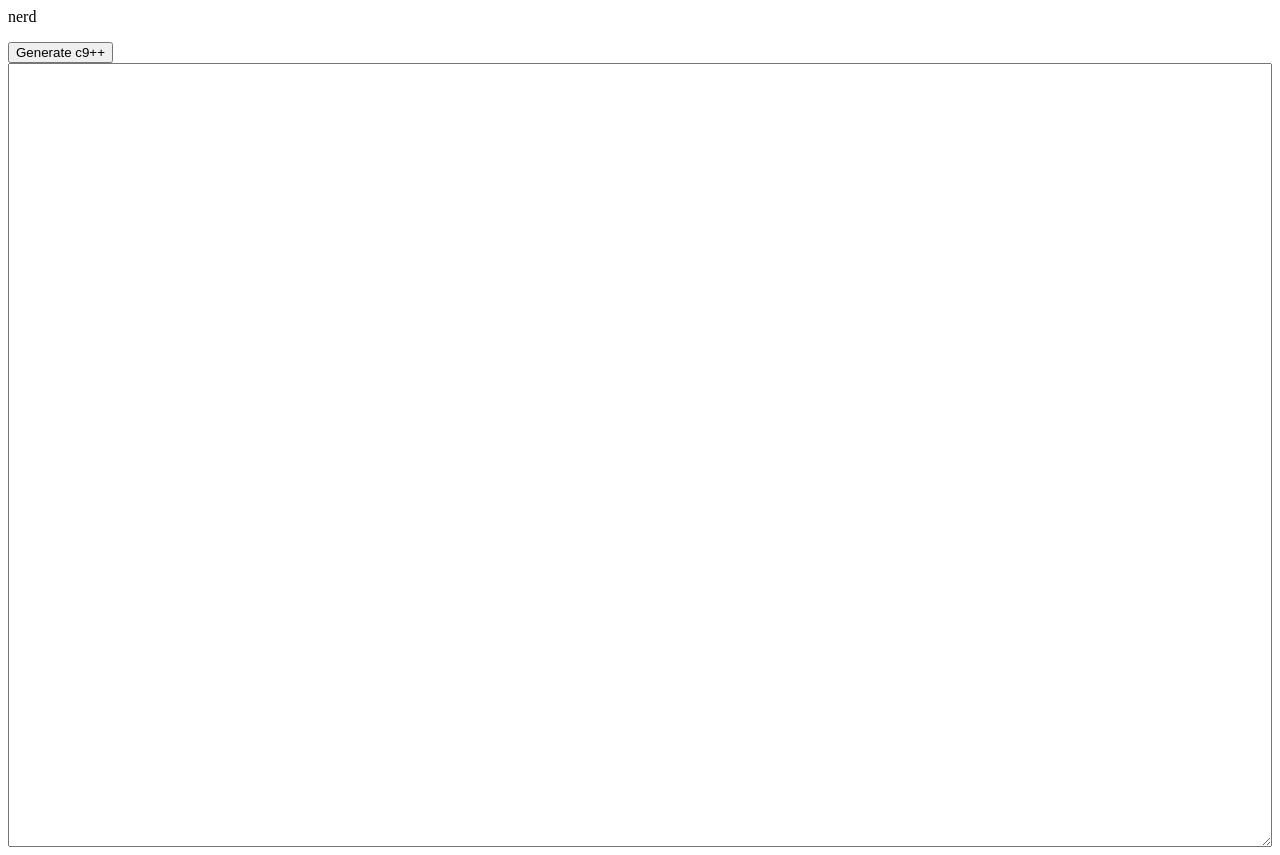
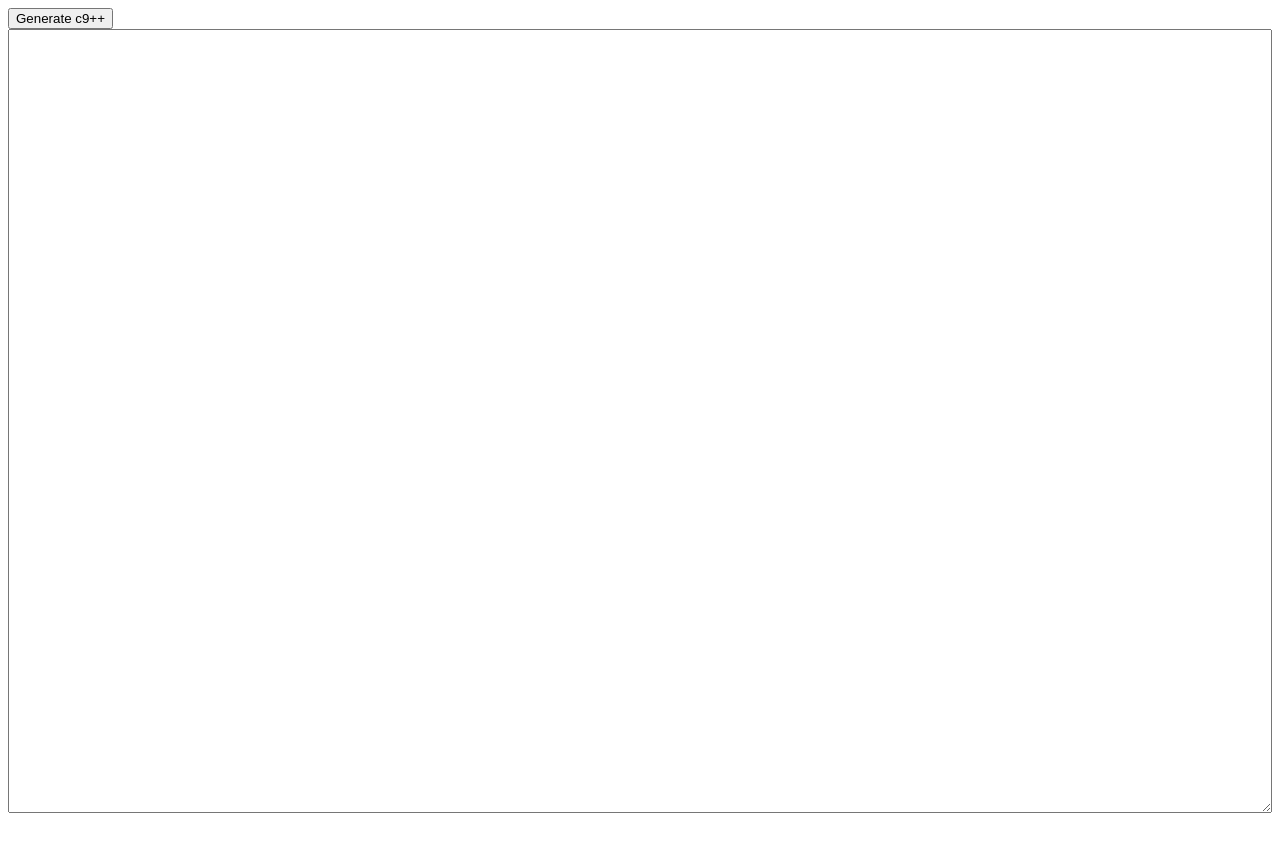
Before and after one commit to iscke/iscke.github.io, a plain HTML site: page index.html in a window 1280 px wide. After the commit the page ends 821 px from the top, so only its background shows below. Drawn offline with Linux system fonts and the light colour scheme.

Commit message:
semirevert prev
thanks for the newline, weeb

```diff
--- a/index.html
+++ b/index.html
@@ -3,7 +3,6 @@
         <script type="text/javascript" src="scripts.js"> </script>
     </head>
     <body>
-        <p>nerd</p>
         <button type="button" onclick="generateC9pp()">Generate c9++</button>
         <textarea style="width: 100%; height: 100%" id="result"></textarea>
     </body>
```
